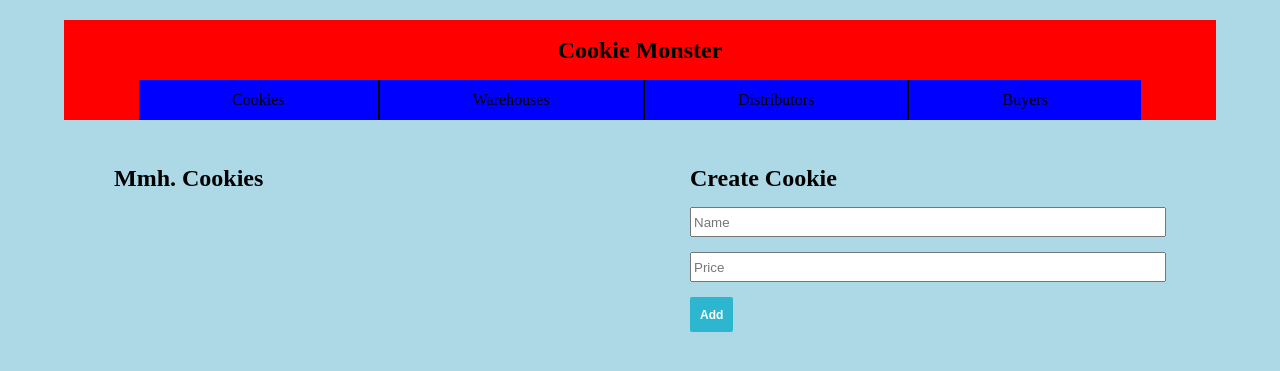
After one commit to JQuinzell/CookieMonster, a Flask app: page /cookies in a window 1280 px wide. The commit adds this page. Shown: the top 371 px of the page. Run offline with Flask 2, Linux system fonts and the light colour scheme; some libraries are stand-ins or nearby versions.

Commit message:
Add cookies template

```diff
--- a/application/__init__.py
+++ b/application/__init__.py
@@ -2,4 +2,6 @@ from flask import Flask
 app = Flask(__name__, static_url_path='/static')
 
 from .main import main as main_blueprint
+from .cookies import cookies as cookies_blueprint
 app.register_blueprint(main_blueprint)
+app.register_blueprint(cookies_blueprint)
--- /dev/null
+++ b/application/cookies/__init__.py
@@ -0,0 +1,5 @@
+from flask import Blueprint
+
+cookies = Blueprint('cookies', __name__)
+
+from . import views
--- /dev/null
+++ b/application/cookies/views.py
@@ -0,0 +1,7 @@
+# from flask import send_static_file
+from . import cookies
+from flask import render_template
+
+@cookies.route('/cookies')
+def index():
+  return render_template('cookies/index.html', cookies=[])
--- a/application/templates/base.html
+++ b/application/templates/base.html
@@ -9,7 +9,7 @@
   <nav id="main-nav">
     <h1>Cookie Monster</h1>
     <ul>
-      <li class="cookies"><a href="#">Cookies</a></li>
+      <li class="cookies"><a href="{{ url_for('cookies.index') }}">Cookies</a></li>
       <li class="warehouses"><a href="#">Warehouses</a></li>
       <li class="distributors"><a href="#">Distributors</a></li>
       <li class="buyers"><a href="#">Buyers</a></li>
--- /dev/null
+++ b/application/templates/cookies/index.html
@@ -0,0 +1,26 @@
+{% extends "base.html" %}
+{% block body %}
+{{ super() }}
+<div class="column">
+  <h2>Mmh. Cookies</h2>
+  <ul id="cookie-list">
+    {% for cookie in cookies %}
+    <li>
+      {{ cookie.name }}: ${{ cookie.price }}
+      <div class="button-group">
+        <button class="button buy">Buy</button>
+        <button class="button edit">Edit</button>
+        <button class="button remove">X</button>
+      </div>
+    </li>
+    {% endfor %}
+  </ul>
+</div>
+
+<div class="column">
+  <h2>Create Cookie</h2>
+  <input type="text" placeholder="Name">
+  <input type="text" placeholder="Price">
+  <button class="button">Add</button>
+</div>
+{% endblock %}
```
